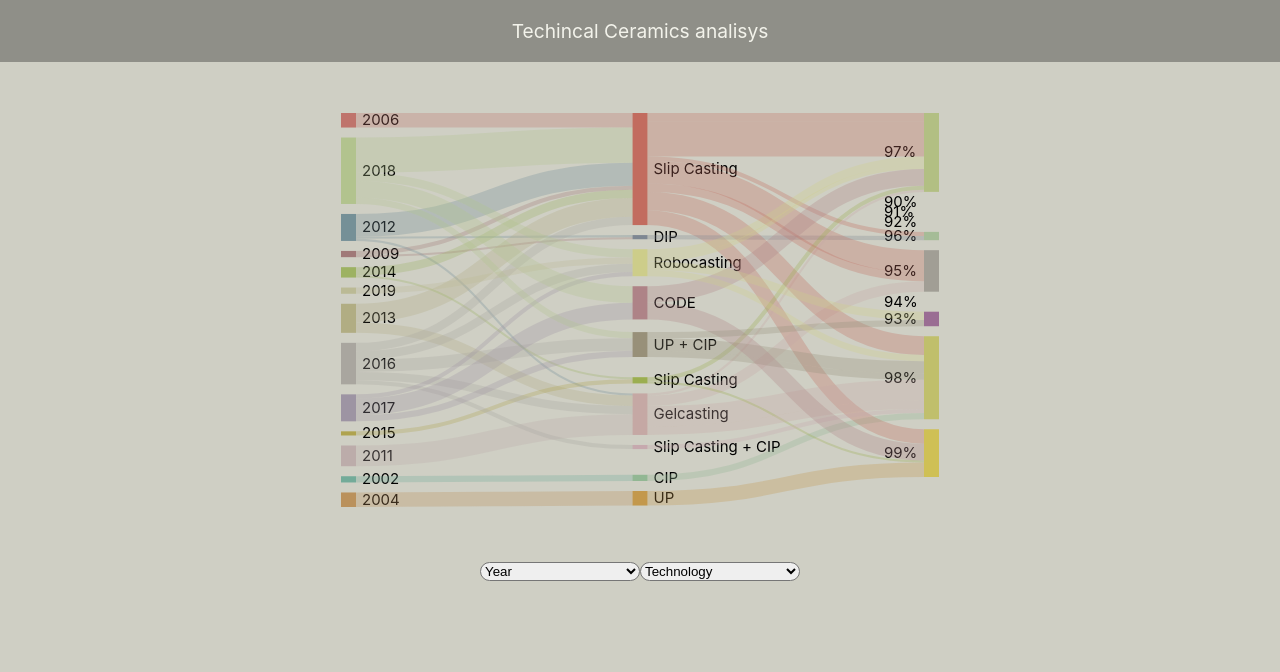
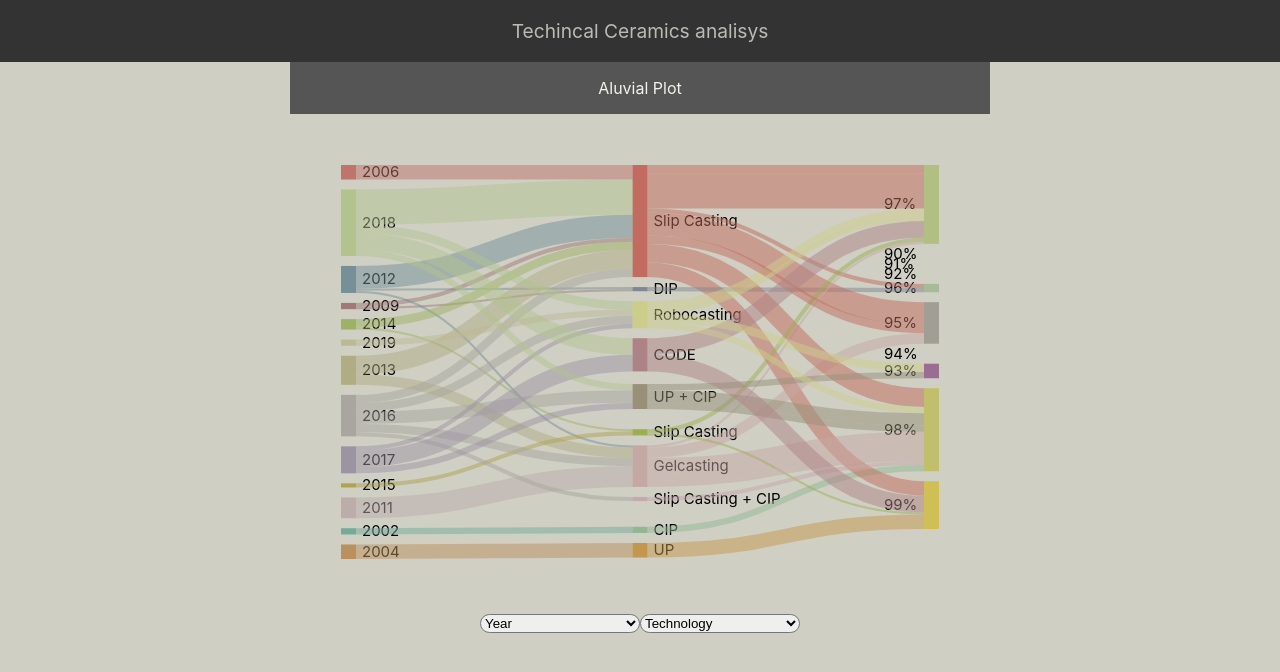
Before and after one commit to bearkillerPT/IV, a React (Create React App) app in the folder technical_ceramics/: page / in a window 1280 px wide. Shown: the top 672 px of the page. Built offline with nearby package versions, Linux system fonts and the light colour scheme.

Commit message:
added plot header

```diff
--- a/technical_ceramics/src/App.css
+++ b/technical_ceramics/src/App.css
@@ -15,3 +15,16 @@
   max-width: 20vh;
   border-radius: 2vh;
 }
+.GraphHeader{
+  display: flex;
+  width: 100%;
+  background-color: #555555;
+  justify-content: center;
+  align-items: center;
+
+}
+.GraphTitle{
+  font-size: 2vh;
+  color: #f3f3eb;
+
+}
--- a/technical_ceramics/src/App.js
+++ b/technical_ceramics/src/App.js
@@ -22,7 +22,7 @@ const SankeyLink = ({ link, color }) => (
     d={sankeyLinkHorizontal()(link)}
     style={{
       fill: 'none',
-      strokeOpacity: '.3',
+      strokeOpacity: '.5',
       stroke: color,
       strokeWidth: Math.max(1, link.width),
     }}
@@ -53,6 +53,9 @@ function App() {
       <div className="App">
 
         <div class="sankeyGraph">
+          <div class="GraphHeader">
+            <p class="GraphTitle">Aluvial Plot</p>
+          </div>
         <svg width={width} height={height} style={{ padding: 50 }}>
           <g style={{ mixBlendMode: 'multiply' }}>
             {dataGraph.nodes.map((node, i) => (
--- a/technical_ceramics/src/index.css
+++ b/technical_ceramics/src/index.css
@@ -14,12 +14,12 @@ code {
 
 .Header{
   display: flex;
-  background-color: #8F8F88;
+  background-color: #333333;
   width: 100%;
   justify-content: center;
 }
 .HeaderP{
-  color: #f3f3eb;
+  color: #f3f3ebb4;
   font-size: larger;
 }
 .App{
```
